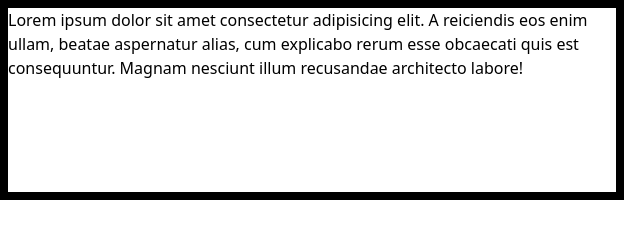
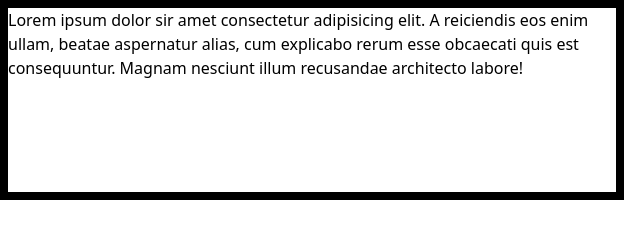
Before and after one commit to habibi1404/frontendweek5b, a website: page grid.html in a window 1280 px wide. Shown: the top 229 px of the page, 0-640 px from the left. Drawn offline with Linux system fonts and the light colour scheme.

Commit message:
feat:create files for tailwindcss

```diff
--- a/grid.html
+++ b/grid.html
@@ -9,7 +9,7 @@
 <body>
     <section class="grid grid-cols-2 lg:grid-cols-2 sm:grid-cols-2 grid-rows-[repeat(4,200px)]
      gap-8">
-        <p class=" border-8 border-solid border-black">Lorem ipsum dolor sit amet consectetur adipisicing elit.
+        <p class=" border-8 border-solid border-black">Lorem ipsum dolor sir amet consectetur adipisicing elit.
             A reiciendis eos enim ullam, beatae aspernatur alias, cum
              explicabo rerum esse obcaecati quis est consequuntur. Magnam
              nesciunt illum recusandae architecto labore!</p>
--- a/package.json
+++ b/package.json
@@ -17,4 +17,4 @@
   "devDependencies": {
     "tailwindcss": "^3.4.1"
   }
-}
+ }
--- a/tailwind.config.js
+++ b/tailwind.config.js
@@ -5,4 +5,4 @@
     extend: {},
   },
   plugins: [],
-}
+ }
```
Also changed, not shown: index.html (+1 -1 lines), styles/habeeb.css, 1 other file.
